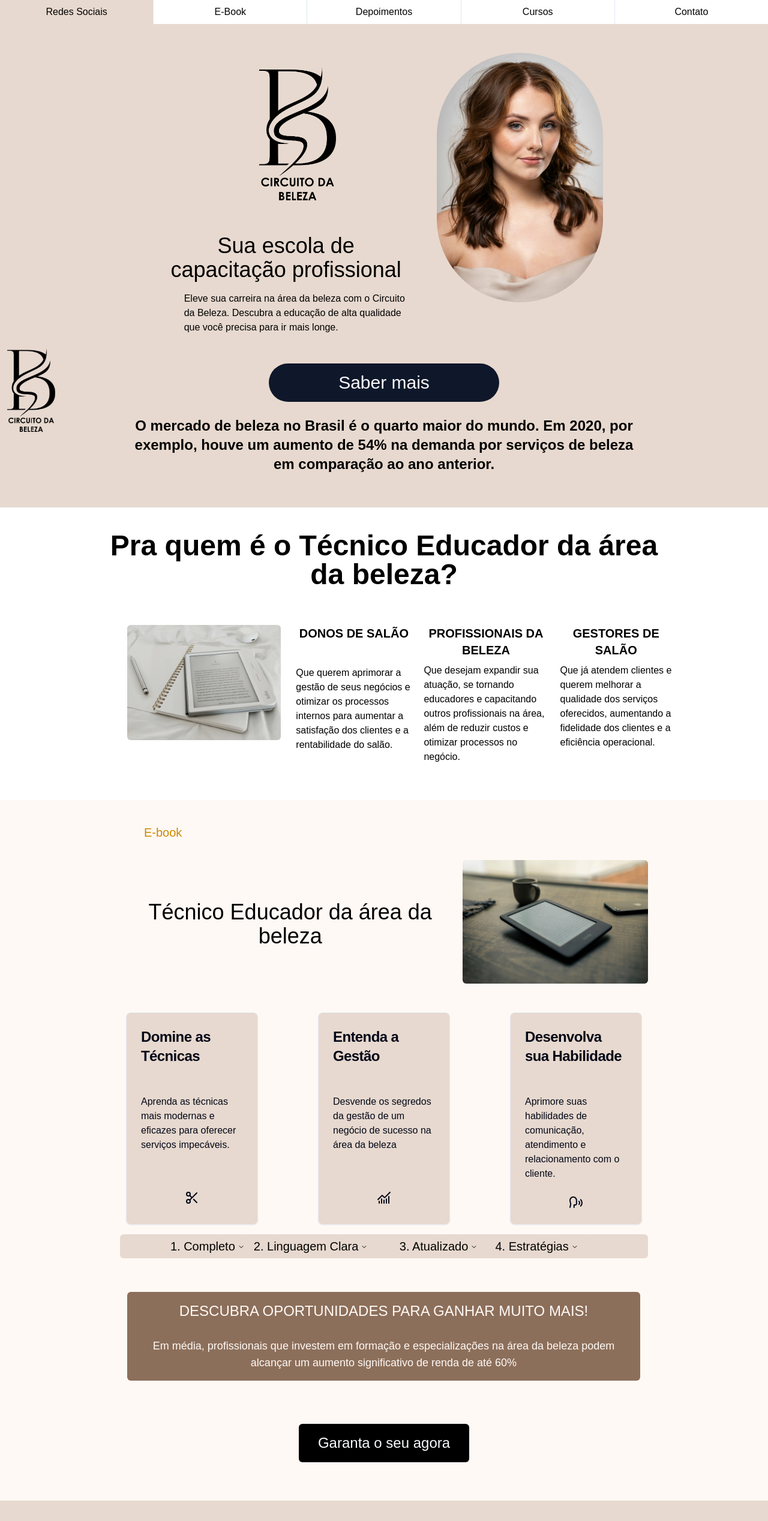
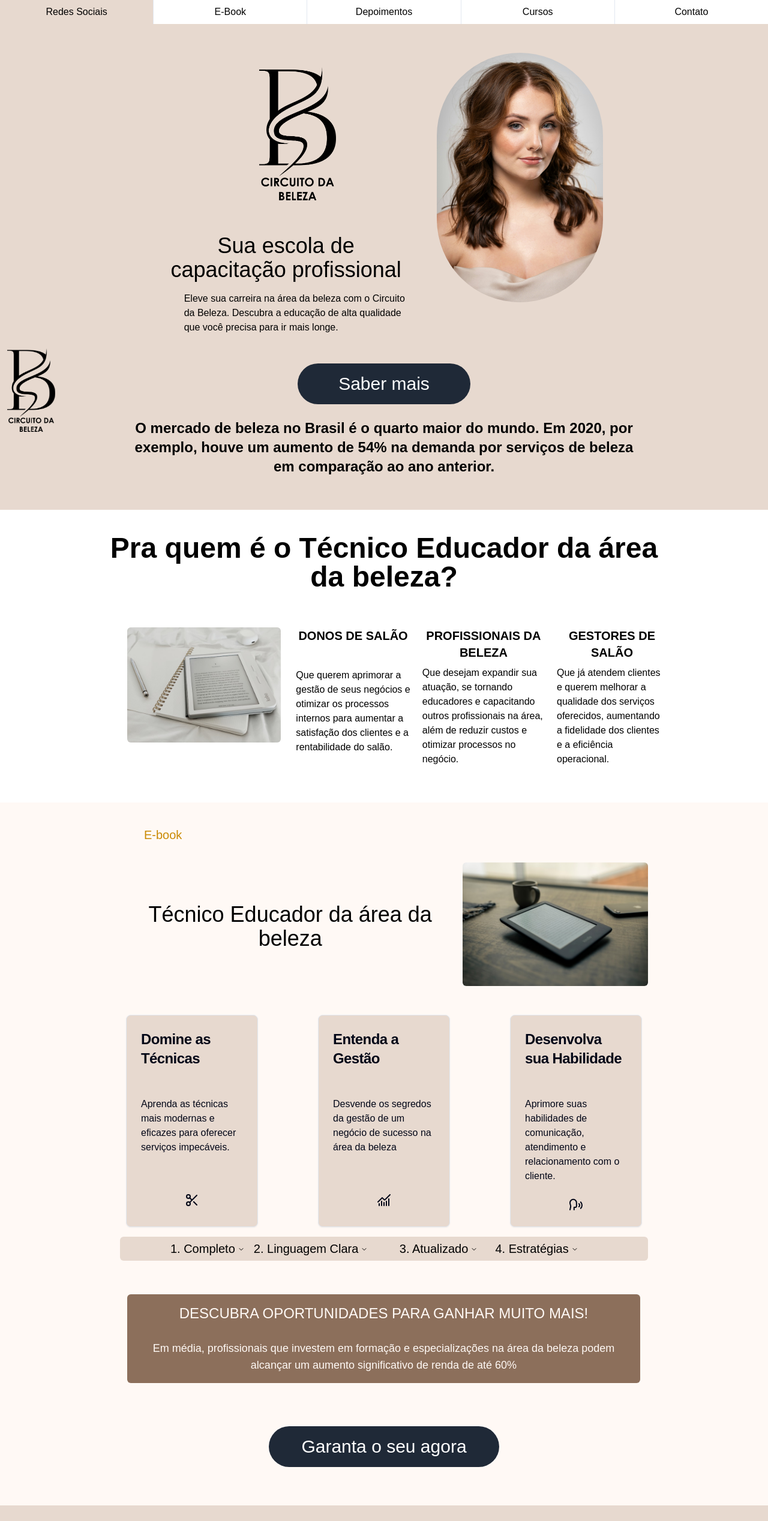
Before and after one commit to Riba12/CircuitoBeleza, a Next.js app: page / in a window 1280 px wide. Shown: the top 2536 px of the page at 60% size. Built offline with nearby package versions, Linux system fonts and the light colour scheme.

Commit message:
link to insta

```diff
--- a/src/components/depo.tsx
+++ b/src/components/depo.tsx
@@ -12,7 +12,7 @@ import Autoplay from "embla-carousel-autoplay"
 
 import { Card, CardContent } from "@/components/ui/card"
 import { useRef } from "react";
-import { Button } from "./ui/button";
+import Link from "next/link";
 
 export default function Depo() {
 
@@ -93,7 +93,11 @@ export default function Depo() {
                             ou 5x de R$ 19,40
                         </div>
                         <div>
-                            <Button className="text-2xl p-6">Quero mudar de vida agora</Button>
+                            <Link href="https://www.instagram.com/circuitodabeleza_/" passHref legacyBehavior >
+                                <a target='_blank' className="w-96 py-4 rounded-full text-center bg-gray-800 text-white text-xl md:text-3xl hover:bg-gray-400">
+                                    Quero mudar de vida agora
+                                </a>
+                            </Link>
                         </div>
                         <div className=''>
                             <div className='flex justify-center space-x-5 my-4'>
--- a/src/components/ebook.tsx
+++ b/src/components/ebook.tsx
@@ -14,7 +14,7 @@ import {
 } from "@/components/ui/navigation-menu"
 
 import { Speech, Scissors, ChartNoAxesCombined } from 'lucide-react';
-import { Button } from "./ui/button";
+import Link from "next/link";
 
 
 export default function Ebook() {
@@ -115,7 +115,11 @@ export default function Ebook() {
                         <h2 className="text-lg">Em média, profissionais que investem em formação e especializações na área da beleza podem alcançar um aumento significativo de renda de até 60%</h2>
                     </div>
                     <div className=" flex justify-center m-2 p-4">
-                        <Button className="bg-black text-2xl p-8">Garanta o seu agora</Button>
+                    <Link href="https://www.instagram.com/circuitodabeleza_/" passHref legacyBehavior >
+                        <a target='_blank' className="w-96 py-4 rounded-full text-center bg-gray-800 text-white text-xl md:text-3xl hover:bg-gray-400">
+                            Garanta o seu agora
+                        </a>
+                    </Link>
                     </div>
                 </div>
             </section>
--- a/src/components/landing.tsx
+++ b/src/components/landing.tsx
@@ -1,3 +1,4 @@
+import Link from "next/link";
 import { Button } from "./ui/button";
 
 
@@ -24,7 +25,11 @@ export default function Landing() {
                     </div>
                 </div>
                 <div className="flex justify-center h-1/5 m-2 pt-8">
-                    <Button className="w-96 py-8 rounded-full text-3xl hover:bg-gray-400">Saber mais</Button>
+                    <Link href="https://www.instagram.com/circuitodabeleza_/" passHref legacyBehavior >
+                        <a target='_blank' className="w-72 py-4 rounded-full text-center bg-gray-800 text-white text-xl md:text-3xl hover:bg-gray-400">
+                            Saber mais
+                        </a>
+                    </Link>
                 </div>
                 <div className="text-center font-bold text-2xl p-4 ">
                     O mercado de beleza no Brasil é o quarto maior do mundo.
--- a/src/components/quem.tsx
+++ b/src/components/quem.tsx
@@ -14,7 +14,7 @@ export default function Quem() {
                             <img src="book2.png" className="rounded-md w-24 md:w-64 md:ml-8 md:mt-22" />
                         </div>
                         <div className="w-2/3">
-                            <div className="flex my-5 space-x-1 md:space-x-5 text-xs md:text-base">
+                            <div className="flex my-5 space-x-1 md:space-x-5 text-[10px] md:text-base">
                                 <div className="md:mt-10">
                                     <h1 className="text-center md:text-xl"><b>DONOS DE SALÃO</b></h1>
                                     <h2 className="pt-2 md:pt-10">Que querem aprimorar a gestão de seus negócios e otimizar os processos internos para aumentar a satisfação dos clientes e a rentabilidade do salão.</h2>
@@ -23,7 +23,7 @@ export default function Quem() {
                                     <h1 className="text-center md:text-xl"><b>PROFISSIONAIS DA BELEZA</b></h1>
                                     <h2 className="pt-2">Que desejam expandir sua atuação, se tornando educadores e capacitando outros profissionais na área, além de reduzir custos e otimizar processos no negócio.</h2>
                                 </div>
-                                <div className="md:mt-10">
+                                <div className="md:mt-10 pr-2">
                                     <h1 className="text-center md:text-xl"><b>GESTORES DE SALÃO</b></h1>
                                     <h2 className="pt-2">Que já atendem clientes e querem melhorar a qualidade dos serviços oferecidos, aumentando a fidelidade dos clientes e a eficiência operacional.</h2>
                                 </div>
```
